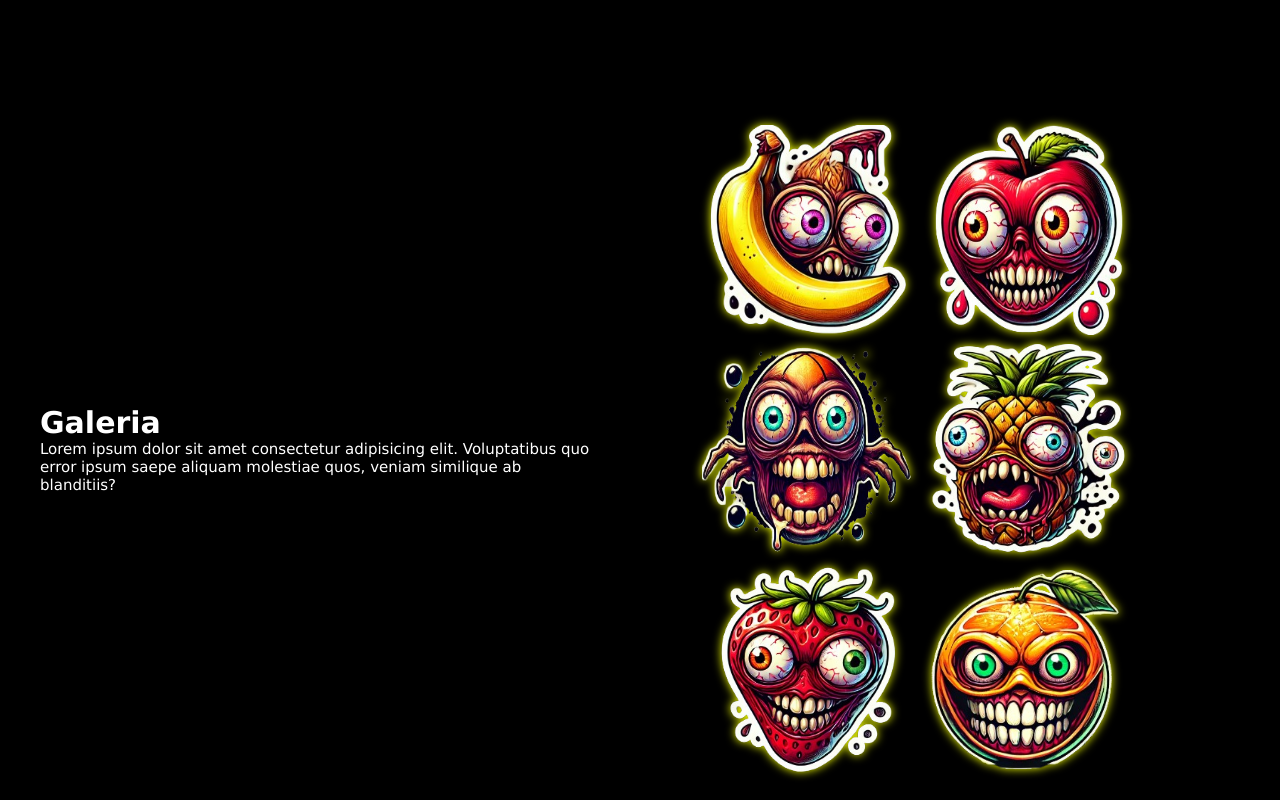
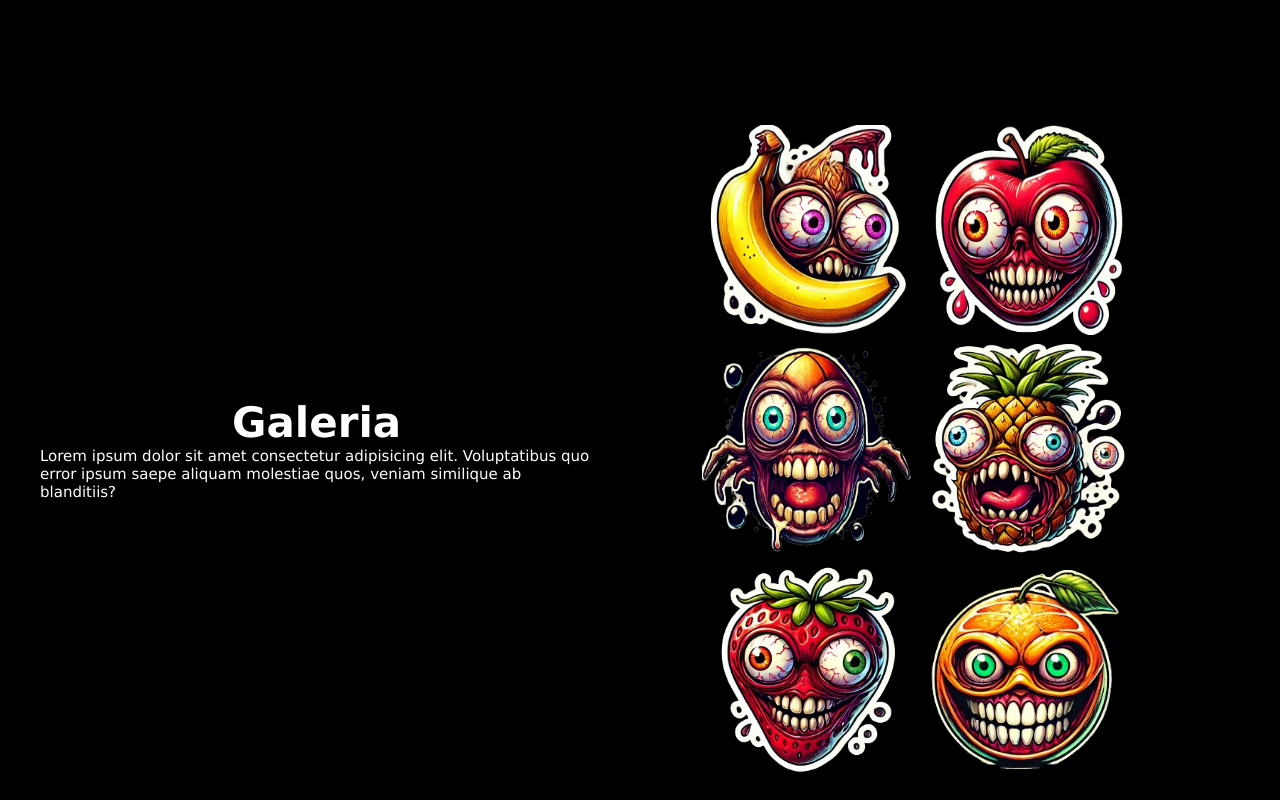
Before and after one commit to barliz4/LandingPage, a plain HTML site: page index.html in a window 1280 px wide. Shown: the part 2160-2960 px from the top of the page. Drawn offline with Linux system fonts and the light colour scheme.

Commit message:
Arreglo de las imagenes de galeria!

```diff
--- a/estilo.css
+++ b/estilo.css
@@ -245,24 +245,25 @@ section {
   gap: 9px;               /*Espaciado entre las imágenes */
   /*padding: 20px;          /* Opcional: Espaciado interno del contenedor */
   /* border: 1px solid #ccc;    Borde para el contenedor */
-
 }
 
 .titulo_galeria {
-    font-size: 30px;
     font-family:'Lucida Sans', 'Lucida Sans Regular', 'Lucida Grande', 'Lucida Sans Unicode', Geneva, Verdana, sans-serif;
+    text-align: center;
+    font-size: 42px;
 }
 
 .logo_durazno {
   width: 210px;       /*ancho de todas las imagenes (de galeria)*/
   height: 210px;      /*alto de todas las imagenes (de galeria)*/
-  filter: drop-shadow(0 0 5px rgb(242, 255, 0));
+  /* filter: drop-shadow(0 0 5px rgb(242, 255, 0)); */
 
 }
 
 .parrafo_3 {
   font-size: 18;
   font-family:'Lucida Sans', 'Lucida Sans Regular', 'Lucida Grande', 'Lucida Sans Unicode', Geneva, Verdana, sans-serif;
+  text-align: left;
 }
 
 /**-----------------------
```
Also changed, not shown: index.html (+10 -2 lines).
